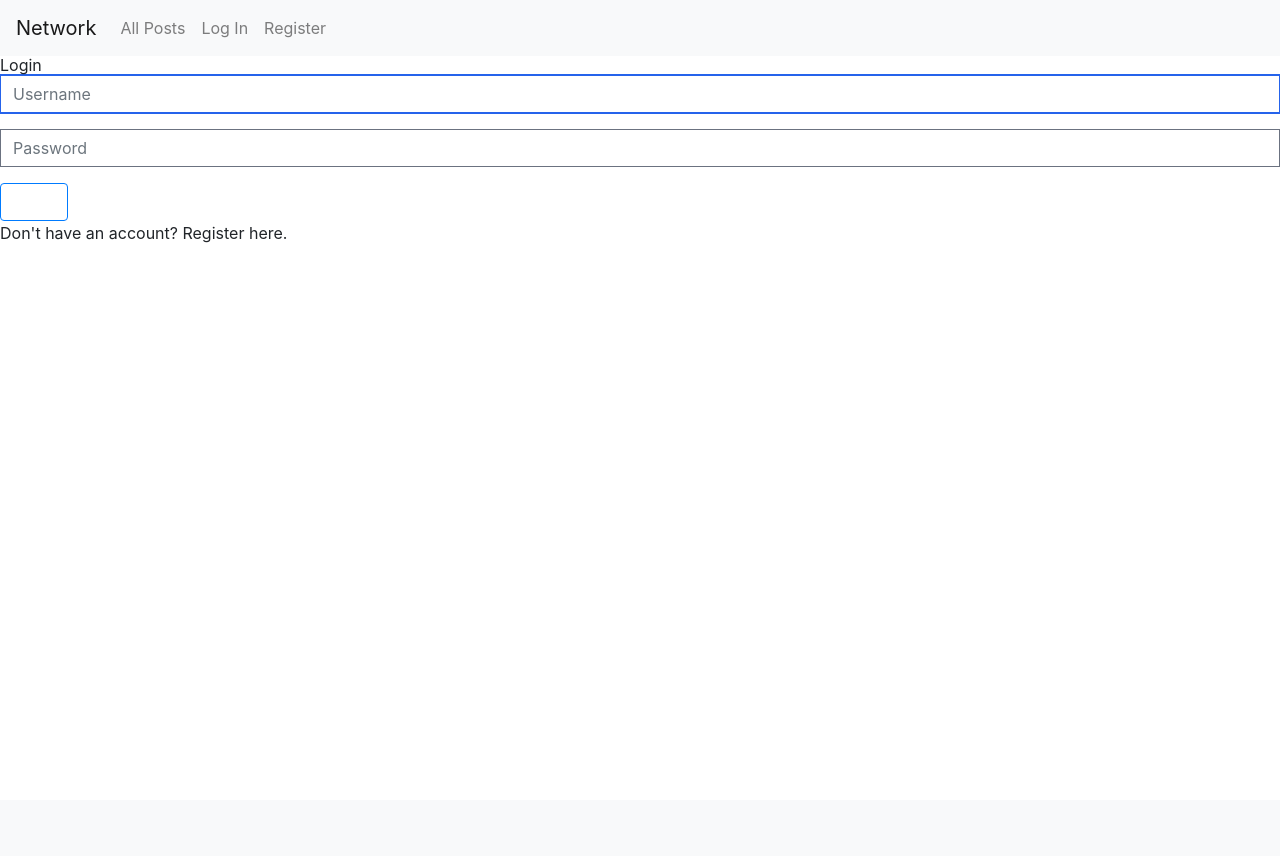
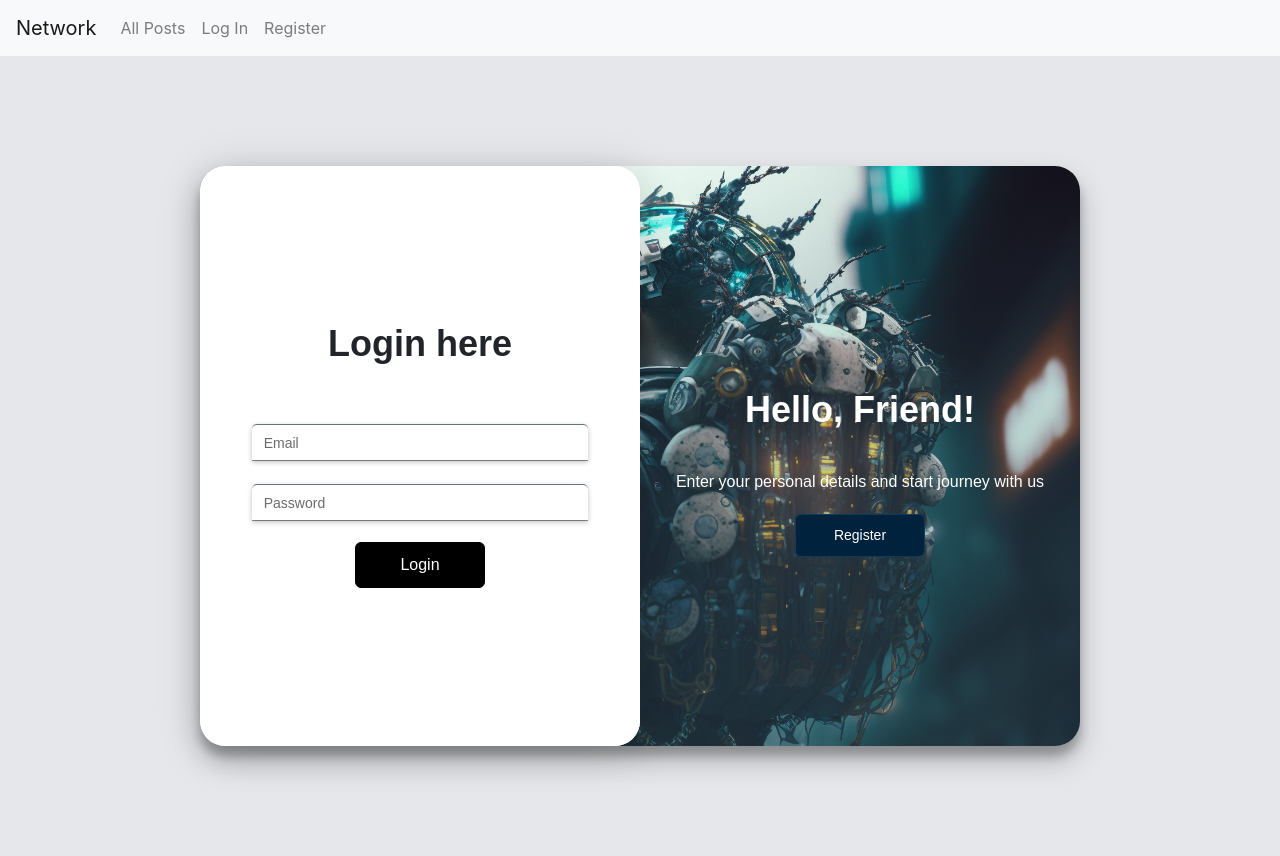
Before and after one commit to MarouBen/Cybella-Network, a Django app: template network/templates/network/login.html in a window 1280 px wide. Before the commit the page ends 243 px from the top, so only its background shows below. Run offline with Django 3.2, Linux system fonts and the light colour scheme; the template is opened without the code that fills it, so the values that code supplies are empty; some libraries are stand-ins or nearby versions.

Commit message:
login page
fuzed login and register and added the login/register sliding form

```diff
--- a/network/admin.py
+++ b/network/admin.py
@@ -1,5 +1,5 @@
 from django.contrib import admin
-from models import User, Post
+from .models import User, Post
 
 class UserAdmin(admin.ModelAdmin):
     # Customization for User model in admin site
--- /dev/null
+++ b/network/static/network/css/login.css
@@ -0,0 +1,356 @@
+*{
+    margin: 0;
+    padding: 0;
+    box-sizing: border-box;
+}
+.boy{
+    display: flex;
+    justify-content: center;
+    align-items: center;
+    height: 100vh;
+    transition:0.5;
+    font-family: "Nunito",sans-serif;
+    background-color: #f6f5f7;
+}
+
+.log-container {
+    position: relative;
+    width: 880px;
+    height: 580px;
+    margin: 20px;
+}
+.overlay{
+    border-radius: 25px;
+    position: absolute;
+    width: 100%;
+    height: 100%;
+    display: flex;
+    justify-content: center;
+    align-items: center;
+    background-image: url("/static/network/Images/pic.png");
+    background-size:cover ;
+    background-position: 0 0;
+    box-shadow: 0 14px 28px rgba(0, 0 , 0, 0.25), 0 10px 10px rgba(0, 0 , 0, 0.22);
+}
+.overlay::before{
+    border-radius: 25px;
+    content: "";
+    position: absolute;
+    left: 0;
+    right: 0;
+    top: 0;
+    bottom: 0;
+    background: linear-gradient(
+        to top,
+        rgba(46, 94,109,0.3) 40%,
+        rgba(46, 94,109,0)
+    );
+}
+.overlay .box{
+    color: #FFF;
+    position: relative;
+    width: 50%;
+    height: 100%;
+    display: flex;
+    justify-content: center;
+    align-items: center;
+    flex-direction: column;
+    border-radius: 25px;
+}
+
+.formBox{
+    position: absolute;
+    border-radius: 25px;
+    top: 0;
+    left: 0;
+    width: 50%;
+    height: 100%;
+    background: #fff;
+    z-index: 1000;
+    display: flex;
+    justify-content: center;
+    align-items: center;
+    box-shadow: 0 5px 45px rgba(0, 0, 0, 0.15);
+    transition:all 0.6s  ease-in-out;
+    overflow: hidden;
+}
+.formBox.active{
+    left: 50%;
+}
+
+.formBox .form{
+    position: absolute;
+    left: 0;
+    width: 100%;
+    padding: 50px;
+    transition: 0.6s  ease-in-out;
+}
+.formBox .form form{
+    width: 100%;
+    display: flex;
+    justify-content: center;
+    align-items: center;
+    flex-direction: column;
+}
+
+.formBox.active .signInForm{
+    left: -100%;
+    transition-delay: 0s;
+}
+.formBox .signInForm{
+    transition-delay: 0.25s;
+}
+.formBox .registerForm{
+    left: 100%;
+    transition-delay: 0s;
+}
+.formBox.active .registerForm{
+    left: 0;
+    transition-delay: 0.25s;
+}
+
+@media(max-width:900px){
+    .log-container{
+        max-width: 400px;
+        height: 700px;
+        display: flex;
+        justify-content: center;
+        align-items: center;
+    }
+    .log-container .overlay{
+        top: 0;
+        height: 100%;
+    }
+    .formBox{
+        width: 100%;
+        height: 500px;
+        top: 0;
+        box-shadow: none;
+    }
+    .overlay .box{
+        position: absolute;
+        width: 100%;
+        height: 210px;
+        bottom: 0;
+    }
+    .box.signin{
+        top: 0;
+    }
+    .formBox.active{
+        left: 0;
+        top: 200px;
+    }
+    .title2{
+        margin: 0px!important;
+    }
+}
+/* ---------------------------Extra styling--------------------------------- */
+.form{
+    background-color: #fff;
+    display: flex;
+    align-items: center;
+    justify-content: center;
+    flex-direction: column;
+    padding: 0 50px;
+    height: 100%;
+    text-align: center;
+}
+.social-container a{
+    color: #20c5b7;
+    border-radius: 50%;
+    display: inline-flex;
+    justify-content: center;
+    align-items: center;
+    margin: 0 5px;
+    height: 40px;
+    width: 40px;
+    text-decoration: none;
+}
+.under_title{
+    padding: 0 10px 0 10px;
+    margin-bottom: 15px;
+    text-align: center;
+}
+.title1{
+    margin: 20px;
+}
+.title2{
+    margin: 20px;
+    padding: 20px;
+}
+
+/* -----------------------------------------buttons------------------------------------------- */
+.slide_btn {
+    display: inline-block;
+    border-radius: 6px;
+    background-color: #00223d;
+    border: 1px solid #0a3d5c;
+    color: #FFFFFF;
+    text-align: center;
+    font-size: 14px;
+    padding: 10px;
+    width: 130px;
+    transition: all 0.5s;
+    cursor: pointer;
+    margin: 5px;
+}
+.slide_btn span {
+    cursor: pointer;
+    display: inline-block;
+    position: relative;
+    transition: 0.5s;
+}
+
+.R_btn span:after {
+    content: '»';
+    position: absolute;
+    opacity: 0;
+    top: 0;
+    right: -15px;
+    transition: 0.5s;
+}
+.L_btn span:before{
+    content: '«';
+    position: absolute;
+    opacity: 0;
+    top: 0;
+    left: -15px;
+    transition: 0.5s;
+}
+
+.R_btn:hover span {
+    padding-right: 15px;
+}
+.L_btn:hover span{
+    padding-left: 15px;
+}
+
+.R_btn:hover span:after {
+    opacity: 1;
+    right: 0;
+}
+.L_btn:hover span:before {
+    opacity: 1;
+    left: 0;
+}
+
+
+.main_btn {
+    --bg: #000;
+    --hover-bg: #1b7fb4;
+    --hover-text: #FFF;
+    margin-top: 10px;
+    color: #fff;
+    border: 1px solid var(--bg);
+    border-radius: 6px;
+    width: 130px;
+    padding: 10px;
+    background: var(--bg);
+    transition: 0.2s;
+  }
+.main_btn:hover {
+    color: var(--hover-text);
+    transform: translate(-0.25rem,-0.25rem);
+    background: var(--hover-bg);
+    box-shadow: 0.25rem 0.25rem var(--bg);
+  }
+
+.main_btn:active {
+    transform: translate(0);
+    box-shadow: none;
+  }
+
+
+/* -----------------------------------------Inputs------------------------------------------- */
+
+.textInputWrapper {
+    position: relative;
+    width: 99%;
+    margin: 12px 5px;
+    --accent-color: #31d2c4;
+  }
+
+.textInputWrapper:before {
+    transition: border-bottom-color 200ms cubic-bezier(0.4, 0, 0.2, 1) 0ms;
+    border-bottom: 1px solid rgba(0, 0, 0, 0.42);
+  }
+
+.textInputWrapper:before,
+.textInputWrapper:after {
+    content: "";
+    left: 0;
+    right: 0;
+    position: absolute;
+    pointer-events: none;
+    bottom: -1px;
+    z-index: 4;
+    width: 100%;
+  }
+
+.textInputWrapper:focus-within:before {
+    border-bottom: 1px solid var(--accent-color);
+  }
+
+.textInputWrapper:before {
+    transition: border-bottom-color 200ms cubic-bezier(0.4, 0, 0.2, 1) 0ms;
+    border-bottom: 1px solid rgba(0, 0, 0, 0.42);
+  }
+
+.textInputWrapper:focus-within:before {
+    border-bottom: 1px solid var(--accent-color);
+    transform: scaleX(1);
+  }
+
+.textInputWrapper:focus-within:after {
+    border-bottom: 2px solid var(--accent-color);
+    transform: scaleX(1);
+  }
+
+.textInputWrapper:after {
+    content: "";
+    transform: scaleX(0);
+    transition: transform 250ms cubic-bezier(0, 0, 0.2, 1) 0ms;
+    will-change: transform;
+    border-bottom: 2px solid var(--accent-color);
+    border-bottom-color: var(--accent-color);
+  }
+
+.LR_input::placeholder {
+    transition: opacity 250ms cubic-bezier(0, 0, 0.2, 1) 0ms;
+    opacity: 1;
+    user-select: none;
+    color: rgba(0, 0, 0, 0.582);
+  }
+
+.textInputWrapper .LR_input {
+    border-radius: 5px 5px 0px 0px;
+    box-shadow: 0px 2px 5px rgb(35 35 35 / 30%);
+    max-height: 36px;
+    background-color: #fff;
+    transition-timing-function: cubic-bezier(0.25, 0.8, 0.25, 1);
+    transition-duration: 200ms;
+    transition-property: background-color;
+    color: black;
+    font-size: 14px;
+    font-weight: 500;
+    padding: 12px;
+    width: 100%;
+    border-left: none;
+    border-bottom: none;
+    border-right: none;
+  }
+
+.textInputWrapper .LR_input:focus,
+.textInputWrapper .LR_input:active {
+    outline: none;
+  }
+
+.textInputWrapper:focus-within .LR_input,
+.textInputWrapper .LR_input:focus,
+.textInputWrapper .LR_input:active {
+    background-color: #fff;
+  }
+
+.textInputWrapper:focus-within .LR_input::placeholder {
+    opacity: 0;
+  }
--- /dev/null
+++ b/network/static/network/js/login.js
@@ -0,0 +1,75 @@
+// This file contains the javascript code for login and register page
+
+// animation from the slide
+const signInButton = document.querySelector(".L_btn");
+const registerButton = document.querySelector(".R_btn");
+const formBox = document.querySelector(".formBox");
+
+registerButton.onclick = () => {
+    formBox.classList.add("active");
+}
+signInButton.onclick = () => {
+    formBox.classList.remove("active");
+}
+
+// function to login
+function login(){
+    event.preventDefault();
+    const csrfToken = document.getElementsByName('csrfmiddlewaretoken')[0].value;
+    const L_alert = document.querySelector('#L_alert');
+    const form = document.querySelector('.L_form');
+    const formData = new FormData(form);
+    fetch("/login", {
+        method: 'POST',
+        headers: {
+            'X-CSRFToken': csrfToken
+          },
+        body: formData
+    })
+    .then(response => response.json())
+    .then(data =>{
+        showAlert(data,L_alert)
+    })
+    .catch(error => {
+        console.log(error);
+    });
+  }
+
+// function to register
+function register(){
+    event.preventDefault();
+    const csrfToken = document.getElementsByName('csrfmiddlewaretoken')[0].value;
+    const R_alert = document.querySelector('#R_alert');
+    const form = document.querySelector('.R_form');
+    const formData = new FormData(form);
+    fetch("/register", {
+        method: 'POST',
+        headers: {
+            'X-CSRFToken': csrfToken
+          },
+        body: formData
+    })
+    .then(response => response.json())
+    .then(data =>{
+        showAlert(data,R_alert)
+    })
+    .catch(error => {
+        console.log(error);
+    });
+}
+
+// function to show alert
+function showAlert(data,alert){
+    if (data.success){
+        window.location.href = data.redirect;
+    }
+    else {
+        document.querySelector('#alertText').innerHTML = data.message;
+        document.querySelector('#alertText2').innerHTML = data.message;
+        alert.classList.remove('hidden');
+
+        setTimeout(function(){
+            alert.classList.add('hidden');
+        }, 4500);
+    }
+}
--- a/network/templates/network/layout.html
+++ b/network/templates/network/layout.html
@@ -5,9 +5,12 @@
 <html lang="en">
     <head>
         <title>{% block title %}Social Network{% endblock %}</title>
+        {% block styles %}
+        {% endblock %}
         <link rel="stylesheet" href="https://stackpath.bootstrapcdn.com/bootstrap/4.4.1/css/bootstrap.min.css" integrity="sha384-Vkoo8x4CGsO3+Hhxv8T/Q5PaXtkKtu6ug5TOeNV6gBiFeWPGFN9MuhOf23Q9Ifjh" crossorigin="anonymous">
-        <link href="{% static 'network/styles.css' %}" rel="stylesheet">
         {% tailwind_css %}
+        {% block script %}
+        {% endblock %}
     </head>
     <body>
 
--- a/network/templates/network/login.html
+++ b/network/templates/network/login.html
@@ -1,24 +1,72 @@
 {% extends "network/layout.html" %}
+{% load static %}
+{% block styles %}
+    <link rel="stylesheet" href="{% static 'network/css/login.css' %}">
+{% endblock %}
 
 {% block body %}
+    <div class="boy w-screen h-screen bg-gray-200 flex flex-col">
+        <!-- Container -->
+        <div class="log-container">
+            <!-- Overlay -->
+            <div class="overlay">
+                <div class="signin box">
+                    <h1 class="title2 font-semibold text-4xl">Welcome back!</h1>
+                    <p class="under_title">To keep connected with us please login with your personal info</p>
+                    <button class="slide_btn L_btn mb-5" id="login"><span>Login</span></button>
+                </div>
+                <div class="register box">
+                    <h1 class="title2 font-semibold text-4xl">Hello, Friend!</h1>
+                    <p class="under_title">Enter your personal details and start journey with us</p>
+                    <button class="slide_btn R_btn" id="register"><span>Register</span></button>
+                </div>
+            </div>
+            <!-- Overlay -->
+            <!-- Forms -->
+            <div class="formBox">
 
-    <h2>Login</h2>
+                <!-- Sign In -->
+                <div class="form signInForm">
+                    <!-- alert div-->
+                    <div id="L_alert" class="bg-red-400 rounded-lg p-2 m-5 absolute top-1 lg:top-5 w-3/4 hidden transition-all" role="alert">
+                        <strong class="text-white">Invalid Credentials! </strong><span id="alertText" class="text-gray-800 font-semibold text-sm"></span>
+                    </div>
+                    <!-- alert div-->
+                    <form class="sliding_form L_form" onsubmit="login()" action="{% url 'login' %}" method="post" >
+                        {% csrf_token %}
+                        <h1 class="font-semibold text-4xl mb-5">Login here</h1>
+                        <div class="textInputWrapper">
+                            <input class="LR_input"  type="email" name="email" placeholder="Email" required>
+                        </div>
+                        <div class="textInputWrapper">
+                            <input class="LR_input" type="password" placeholder="Password"  name="password" required>
+                        </div>
+                        <button class="main_btn">Login</button>
+                    </form>
+                </div>
+                <!-- Sign In -->
+                <!-- Register -->
+                <div class="form registerForm">
+                    <div id="R_alert" class="bg-red-400 rounded-lg p-3 transition-all hidden" role="alert">
+                        <strong class="text-white">Failed to register!</strong><span id="alertText2" class="text-gray-800 font-semibold text-sm"></span>
+                    </div>
+                    <form class="sliding_form R_form transition-all" action="{% url 'register' %}" method="post" onsubmit="register()">
+                        {% csrf_token %}
+                        <h1 class="title1 font-semibold text-4xl">Register here</h1>
+                        <div class="textInputWrapper"><input class="LR_input" type="text" placeholder="Username"></div>
+                        <div class="textInputWrapper"><input class="LR_input" type="email" placeholder="Email" name="email" required></div>
+                        <div class="textInputWrapper"><input class="LR_input" type="password" placeholder="Password" name="password" required></div>
+                        <div class="textInputWrapper"><input class="LR_input" type="password" placeholder="Confirm Password"  name="confirmation" required></div>
+                        <button class="main_btn">Register</button>
 
-    {% if message %}
-        <div>{{ message }}</div>
-    {% endif %}
+                    </form>
+                </div>
+                <!-- Register -->
+            </div>
+            <!-- Forms -->
+        </div>
+        <!-- Container -->
 
-    <form action="{% url 'login' %}" method="post">
-        {% csrf_token %}
-        <div class="form-group">
-            <input autofocus class="form-control" type="text" name="username" placeholder="Username">
-        </div>
-        <div class="form-group">
-            <input class="form-control" type="password" name="password" placeholder="Password">
-        </div>
-        <input class="btn btn-primary" type="submit" value="Login">
-    </form>
-
-    Don't have an account? <a href="{% url 'register' %}">Register here.</a>
-
+    </div>
+    <script src="{% static 'network/js/login.js' %}"></script>
 {% endblock %}
--- a/network/views.py
+++ b/network/views.py
@@ -73,7 +73,7 @@ def login_view(request):
         else:
             return JsonResponse({'success': False, 'message': 'Invalid email and/or password.'})
     else:
-        return render(request, "mail/login.html")
+        return render(request, "network/login.html")
 
 
 def logout_view(request):
@@ -103,7 +103,7 @@ def register(request):
         return JsonResponse({'success': True, 'redirect': reverse("index")})
 
     else:
-        return render(request, "mail/login.html")
+        return render(request, "network/login.html")
 
 @login_required
 def new_post(request):
--- a/theme/static/css/dist/styles.css
+++ b/theme/static/css/dist/styles.css
@@ -753,9 +753,21 @@ select {
   position: sticky;
 }
 
+.top-1 {
+  top: 0.25rem;
+}
+
+.m-5 {
+  margin: 1.25rem;
+}
+
 .mx-auto {
   margin-left: auto;
   margin-right: auto;
+}
+
+.mb-5 {
+  margin-bottom: 1.25rem;
 }
 
 .mr-auto {
@@ -790,12 +802,24 @@ select {
   height: 100vh;
 }
 
+.w-3\/4 {
+  width: 75%;
+}
+
+.w-screen {
+  width: 100vw;
+}
+
 .border-collapse {
   border-collapse: collapse;
 }
 
 .transform {
   transform: translate(var(--tw-translate-x), var(--tw-translate-y)) rotate(var(--tw-rotate)) skewX(var(--tw-skew-x)) skewY(var(--tw-skew-y)) scaleX(var(--tw-scale-x)) scaleY(var(--tw-scale-y));
+}
+
+.flex-col {
+  flex-direction: column;
 }
 
 .items-center {
@@ -806,8 +830,17 @@ select {
   justify-content: center;
 }
 
+.rounded-lg {
+  border-radius: 0.5rem;
+}
+
 .border {
   border-width: 1px;
+}
+
+.bg-gray-200 {
+  --tw-bg-opacity: 1;
+  background-color: rgb(229 231 235 / var(--tw-bg-opacity));
 }
 
 .bg-gray-50 {
@@ -815,13 +848,40 @@ select {
   background-color: rgb(249 250 251 / var(--tw-bg-opacity));
 }
 
+.bg-red-400 {
+  --tw-bg-opacity: 1;
+  background-color: rgb(248 113 113 / var(--tw-bg-opacity));
+}
+
+.p-2 {
+  padding: 0.5rem;
+}
+
+.p-3 {
+  padding: 0.75rem;
+}
+
 .font-serif {
   font-family: ui-serif, Georgia, Cambria, "Times New Roman", Times, serif;
+}
+
+.text-4xl {
+  font-size: 2.25rem;
+  line-height: 2.5rem;
 }
 
 .text-5xl {
   font-size: 3rem;
   line-height: 1;
+}
+
+.text-sm {
+  font-size: 0.875rem;
+  line-height: 1.25rem;
+}
+
+.font-semibold {
+  font-weight: 600;
 }
 
 .leading-normal {
@@ -832,10 +892,32 @@ select {
   letter-spacing: 0em;
 }
 
+.text-gray-800 {
+  --tw-text-opacity: 1;
+  color: rgb(31 41 55 / var(--tw-text-opacity));
+}
+
+.text-white {
+  --tw-text-opacity: 1;
+  color: rgb(255 255 255 / var(--tw-text-opacity));
+}
+
 .filter {
   filter: var(--tw-blur) var(--tw-brightness) var(--tw-contrast) var(--tw-grayscale) var(--tw-hue-rotate) var(--tw-invert) var(--tw-saturate) var(--tw-sepia) var(--tw-drop-shadow);
+}
+
+.transition-all {
+  transition-property: all;
+  transition-timing-function: cubic-bezier(0.4, 0, 0.2, 1);
+  transition-duration: 150ms;
 }
 
 .ease-in-out {
   transition-timing-function: cubic-bezier(0.4, 0, 0.2, 1);
 }
+
+@media (min-width: 1024px) {
+  .lg\:top-5 {
+    top: 1.25rem;
+  }
+}
```
Also changed, not shown: network/templates/network/register.html (deleted, +0 -30 lines), network/static/network/Images/pic.png (added), network/static/network/css/styles.css (added).
